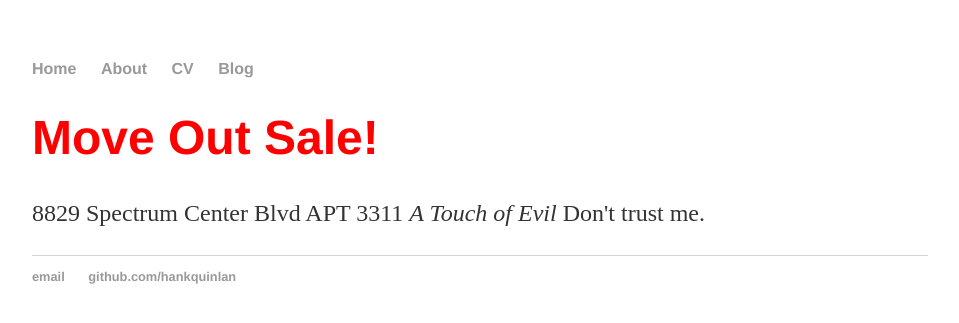
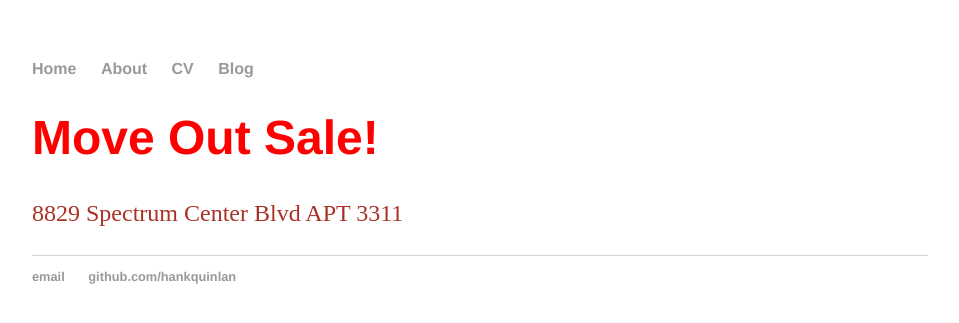
Before and after one commit to AvionMoveOut/AvionMoveOut.github.io, a Jekyll site: the page built from index.html, in a window 1280 px wide. Shown: the top 323 px of the page, without its empty margins (160-1119 px from the left). Built offline with Jekyll 4.4.1, drawn with Linux system fonts in a browser that asks for light colours.

Commit message:
Update index.html

```diff
--- a/index.html
+++ b/index.html
@@ -4,7 +4,9 @@ title: Avion 3311
 ---
 <div class="blurb">
 	<h1>
-		<font color="red">Move Out Sale!</font>
+		Move Out Sale!
 	</h1>
-	<p>8829 Spectrum Center Blvd APT 3311 <em>A Touch of Evil</em> Don't trust me. </p>
+	<p>
+		<font color="#A93226"> 8829 Spectrum Center Blvd APT 3311 </font>
+	</p>
 </div>
```
